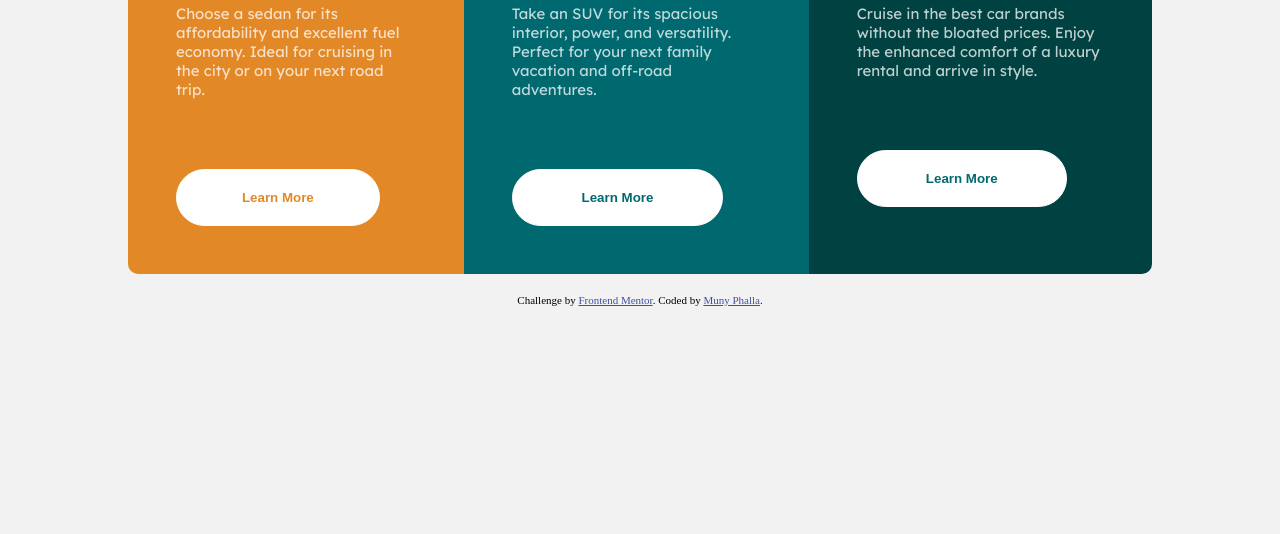
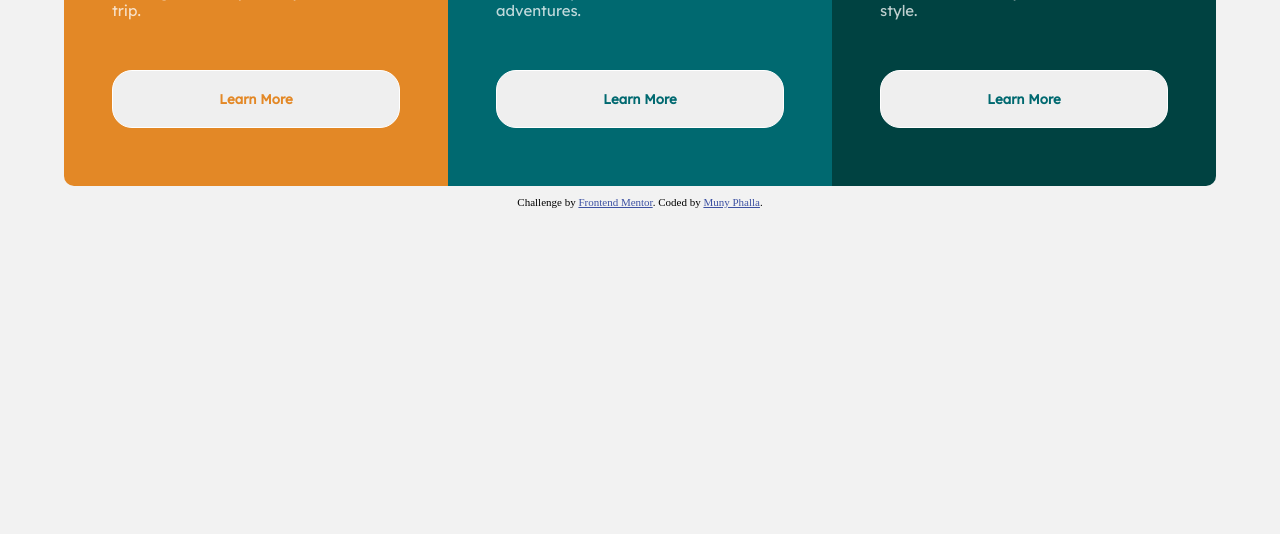
Before and after one commit to lalaphalla/3-column-card, a plain HTML site: page index.html in a window 1280 px wide. Shown: the part 266-800 px from the top of the page. Drawn offline with Linux system fonts and the light colour scheme.

Commit message:
Change read me

```diff
--- /dev/null
+++ b/dist/_main.scss
@@ -0,0 +1,115 @@
+
+// Color
+// Primary
+$bright-orange: hsl(31, 77%, 52%);
+$dark-cyan: hsl(184, 100%, 22%);
+$dark-cyan2: hsl(179, 100%, 13%);
+// Neutral
+$trans-white: hsla(0, 0%, 100%, 0.75);
+$light-grey: hsl(0, 0%, 95%);
+// media
+// 640px 1024px 1400px
+// 820px 1024px 1400px
+$breakpoint-up: ("medium": "51em", "large": "64em", "xlarge": "87.5em");
+
+@mixin breakpoint-up($size){
+    @media (min-width: map-get($breakpoint-up, $size)){
+        @content;
+    }
+}
+
+
+// Globals
+*{
+    margin: 0;
+    padding: 0;
+    box-sizing: border-box;
+}
+body{
+    background-color: $light-grey;
+    text-align: center;
+    font-size: 15px;
+}
+.container{
+    width: 75%;
+    margin: 20px auto 10px ;
+    border-radius: 10px;
+    text-align: left;
+    display: grid;
+    grid-template-columns: 1fra;
+
+    @include breakpoint-up(large){
+        margin: 40px auto 10px ;
+        grid-template-columns: repeat(3, 1fr);
+    }
+
+    @include breakpoint-up(medium){
+        width: 90%;
+        grid-template-columns: repeat(3, 1fr);
+    }
+    .card{
+        padding: 48px;
+        font-family: 'Lexend Deca', sans-serif;
+        font-weight: 400;
+
+    }
+    .card1{
+        background-color: $bright-orange;
+        border-radius: 10px 10px 0 0;
+    }
+    .card2{
+        background-color: $dark-cyan;
+    }
+    .card3{
+        background-color: $dark-cyan2;
+        border-radius: 0 0 10px 10px;
+    }
+    .text h1{
+        margin: 20px 0;
+    }
+    .text p{
+        margin: 10px 0 40px 0;
+        color: $trans-white;
+    }
+    .btn{
+        width: 100%;
+        padding:20px 5px;
+        border-radius: 20px;
+        border: 1px solid #fff;
+        margin: 10px 0 10px ;
+        font-weight: 700;
+        font-family: 'Lexend Deca', sans-serif;
+        &:hover{
+            cursor: pointer;
+        }
+    }
+    .btn1{
+        color: $bright-orange;
+        &:hover{
+            background-color: $bright-orange;
+            color: $trans-white;
+        }
+    }
+    .btn2{
+        color: $dark-cyan;
+        &:hover{
+            background-color: $dark-cyan;
+            color: $trans-white;
+        }
+    }
+    .btn3{
+        color: $dark-cyan2;
+        &:hover{
+            background-color: $dark-cyan2;
+            color: $trans-white;
+        }
+    }
+    @include breakpoint-up(medium){
+        .card1{
+            border-radius: 10px 0 0 10px;
+        }
+        .card3{
+            border-radius: 0 10px 10px 0;
+        }
+    }
+}
--- /dev/null
+++ b/dist/css/styles.css
@@ -0,0 +1,119 @@
+* {
+  margin: 0;
+  padding: 0;
+  -webkit-box-sizing: border-box;
+          box-sizing: border-box;
+}
+
+body {
+  background-color: #f2f2f2;
+  text-align: center;
+  font-size: 15px;
+}
+
+.container {
+  width: 75%;
+  margin: 20px auto 10px;
+  border-radius: 10px;
+  text-align: left;
+  display: -ms-grid;
+  display: grid;
+  -ms-grid-columns: 1fra;
+      grid-template-columns: 1fra;
+}
+
+@media (min-width: 64em) {
+  .container {
+    margin: 40px auto 10px;
+    -ms-grid-columns: (1fr)[3];
+        grid-template-columns: repeat(3, 1fr);
+  }
+}
+
+@media (min-width: 51em) {
+  .container {
+    width: 90%;
+    -ms-grid-columns: (1fr)[3];
+        grid-template-columns: repeat(3, 1fr);
+  }
+}
+
+.container .card {
+  padding: 48px;
+  font-family: 'Lexend Deca', sans-serif;
+  font-weight: 400;
+}
+
+.container .card1 {
+  background-color: #e38826;
+  border-radius: 10px 10px 0 0;
+}
+
+.container .card2 {
+  background-color: #006970;
+}
+
+.container .card3 {
+  background-color: #004241;
+  border-radius: 0 0 10px 10px;
+}
+
+.container .text h1 {
+  margin: 20px 0;
+}
+
+.container .text p {
+  margin: 10px 0 40px 0;
+  color: rgba(255, 255, 255, 0.75);
+}
+
+.container .btn {
+  width: 100%;
+  padding: 20px 5px;
+  border-radius: 20px;
+  border: 1px solid #fff;
+  margin: 10px 0 10px;
+  font-weight: 700;
+  font-family: 'Lexend Deca', sans-serif;
+}
+
+.container .btn:hover {
+  cursor: pointer;
+}
+
+.container .btn1 {
+  color: #e38826;
+}
+
+.container .btn1:hover {
+  background-color: #e38826;
+  color: rgba(255, 255, 255, 0.75);
+}
+
+.container .btn2 {
+  color: #006970;
+}
+
+.container .btn2:hover {
+  background-color: #006970;
+  color: rgba(255, 255, 255, 0.75);
+}
+
+.container .btn3 {
+  color: #004241;
+}
+
+.container .btn3:hover {
+  background-color: #004241;
+  color: rgba(255, 255, 255, 0.75);
+}
+
+@media (min-width: 51em) {
+  .container .card1 {
+    border-radius: 10px 0 0 10px;
+  }
+  .container .card3 {
+    border-radius: 0 10px 10px 0;
+  }
+}
+/*# sourceMappingURL=styles.css.map */
--- /dev/null
+++ b/dist/styles.scss
@@ -0,0 +1 @@
+@import 'main'
--- a/index.html
+++ b/index.html
@@ -34,7 +34,7 @@
       href="https://fonts.googleapis.com/css2?family=Big+Shoulders+Display:wght@700&display=swap"
       rel="stylesheet"
     />
-    <link rel="stylesheet" href="./style.css" />
+    <link rel="stylesheet" href="./dist/css/styles.css" />
   </head>
   <body>
     <div class="container">
```
Also changed, not shown: screenshot.jpg (added), 3 other files.
